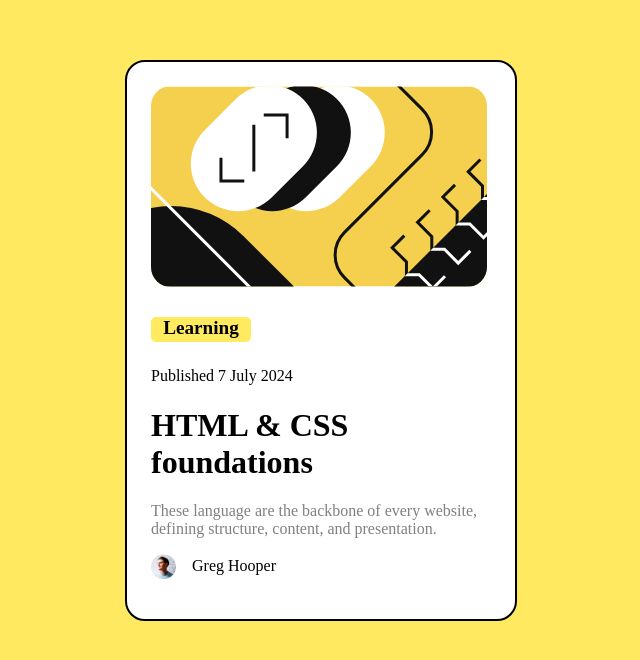
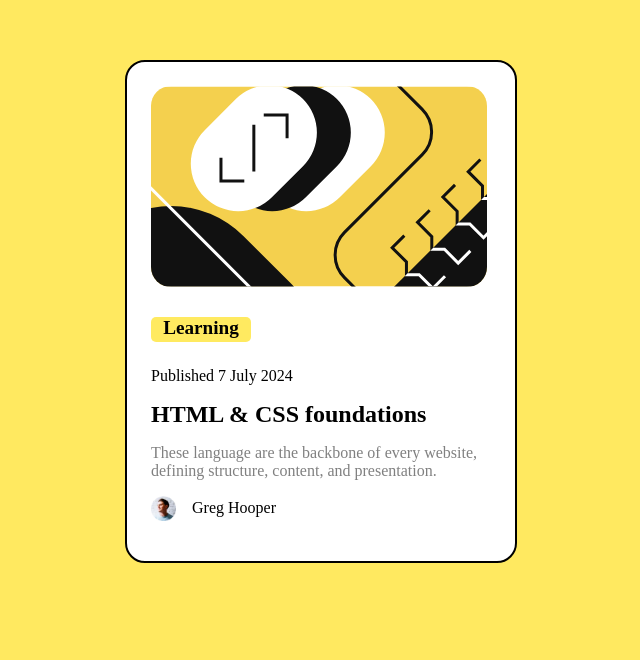
Before and after one commit to Parthh191/Blog_Preview_Card, a plain HTML site: page index.html in a window 1280 px wide. Shown: the part 198-858 px from the top of the page, without its empty margins (319-959 px from the left). Drawn offline with Linux system fonts and the light colour scheme.

Commit message:
Update style.css

```diff
--- a/style.css
+++ b/style.css
@@ -37,3 +37,6 @@ h4{
 .content{
     color: gray;
 }
+h1{
+    font-size: 1.5em;
+}
```
